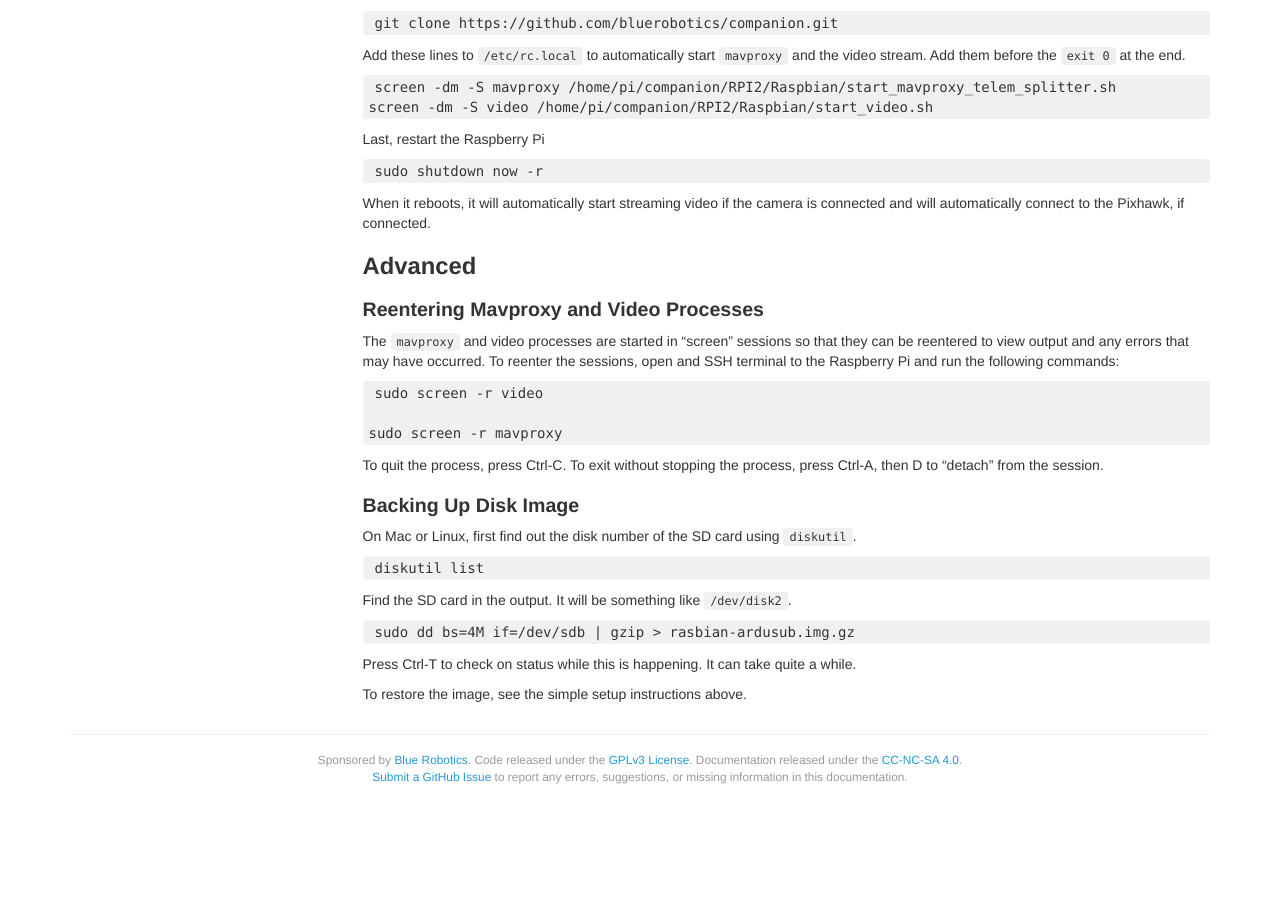
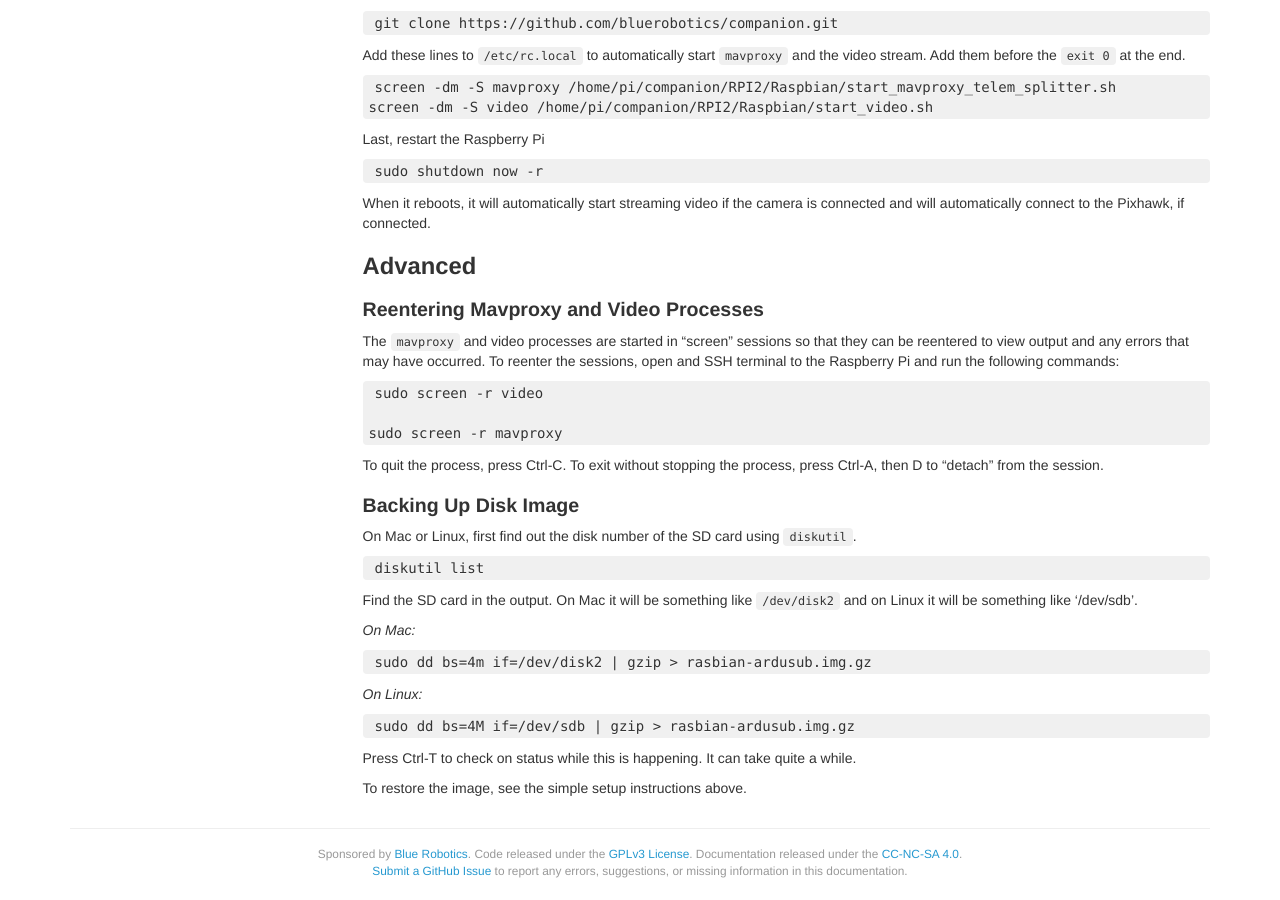
Before and after one commit to bluerobotics/retired-ardusub-docs, a Jekyll site: the page built from pages/raspberry-pi-setup.md, in a window 1280 px wide and 900 px high, scrolled down 2318 px. Built offline with Jekyll 4.4.1, drawn with Linux system fonts in a browser that asks for light colours; nearby versions of some CDN libraries; some web fonts are replaced; comment, search, counter and statistics services are not loaded; before the commit the page ends 3124 px from its top, so only the background shows below that.

Commit message:
Add to raspi advanced section.

```diff
--- a/pages/raspberry-pi-setup.md
+++ b/pages/raspberry-pi-setup.md
@@ -161,7 +161,13 @@ On Mac or Linux, first find out the disk number of the SD card using `diskutil`.
 
 	diskutil list
 
-Find the SD card in the output. It will be something like `/dev/disk2`.
+Find the SD card in the output. On Mac it will be something like `/dev/disk2` and on Linux it will be something like '/dev/sdb'.
+
+*On Mac:*
+
+	sudo dd bs=4m if=/dev/disk2 | gzip > rasbian-ardusub.img.gz
+
+*On Linux:*
 
 	sudo dd bs=4M if=/dev/sdb | gzip > rasbian-ardusub.img.gz
 
```
